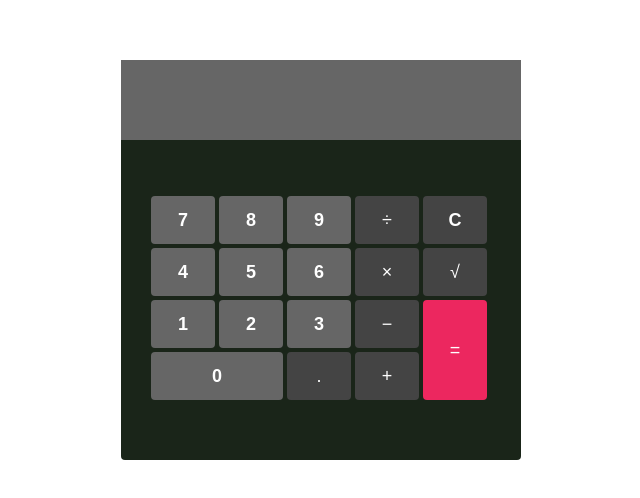
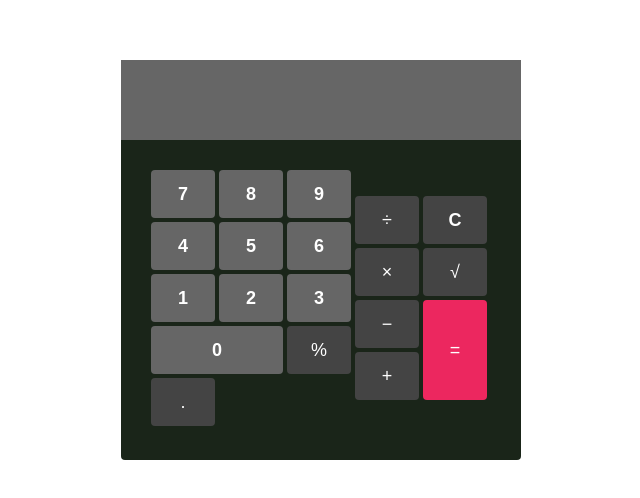
Before and after one commit to dg0mke/calculator, a plain HTML site: page index.html in a window 1280 px wide. Shown: the part 140-638 px from the top of the page, without its empty margins (319-959 px from the left). Drawn offline with Linux system fonts and the light colour scheme.

Commit message:
Add percentage button

```diff
--- a/index.html
+++ b/index.html
@@ -23,6 +23,7 @@
                 <button class="digit">2</button>
                 <button class="digit">3</button>
                 <button class="digit zero">0</button>
+                <button class="percent">&percnt;</button>
                 <button class="decimal">&period;</button>
             </div>
 
```
